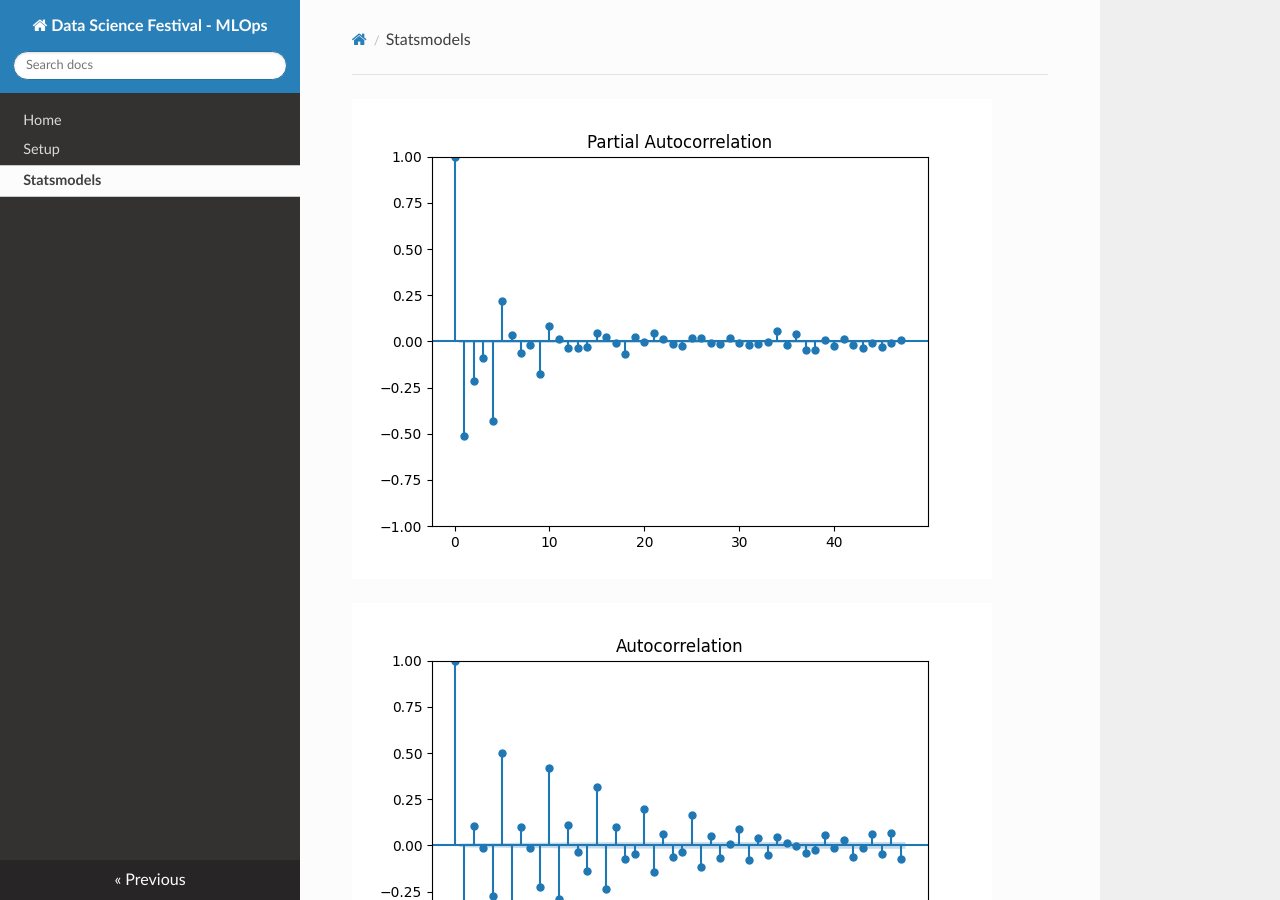
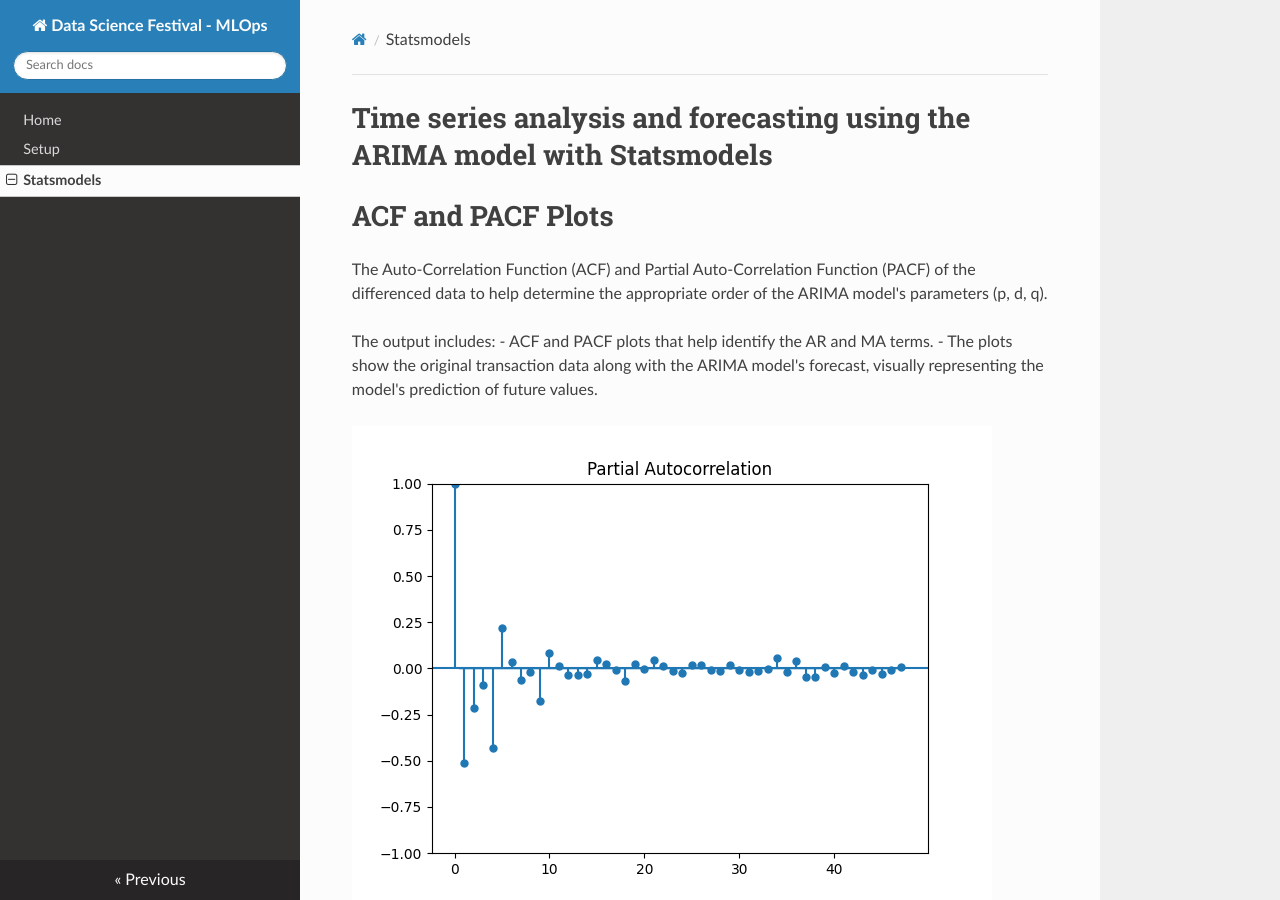
Before and after one commit to mconwa02/dsf-may-day-2024, an MkDocs documentation site: the page built from docs/statsmodels.md, in a window 1280 px wide and 900 px high. Built offline with MkDocs 1.6.1, drawn with Linux system fonts in a browser that asks for light colours; nearby versions of some CDN libraries.

Commit message:
working darts

```diff
--- a/docs/statsmodels.md
+++ b/docs/statsmodels.md
@@ -1,3 +1,14 @@
-![img.png](img.png)
+#  Time series analysis and forecasting using the ARIMA model with Statsmodels
 
-![img_1.png](img_1.png)
+# ACF and PACF Plots
+The Auto-Correlation Function (ACF) and Partial Auto-Correlation Function (PACF) of the differenced data to help determine the appropriate order of the ARIMA model's parameters (p, d, q).
+
+The output includes:
+- ACF and PACF plots that help identify the AR and MA terms.
+- The plots show the original transaction data along with the ARIMA model's
+  forecast, visually representing the model's prediction of future values.
+
+
+![PACF](img.png)
+
+![ACF](img_1.png)
```
Also changed, not shown: 1 other file.
